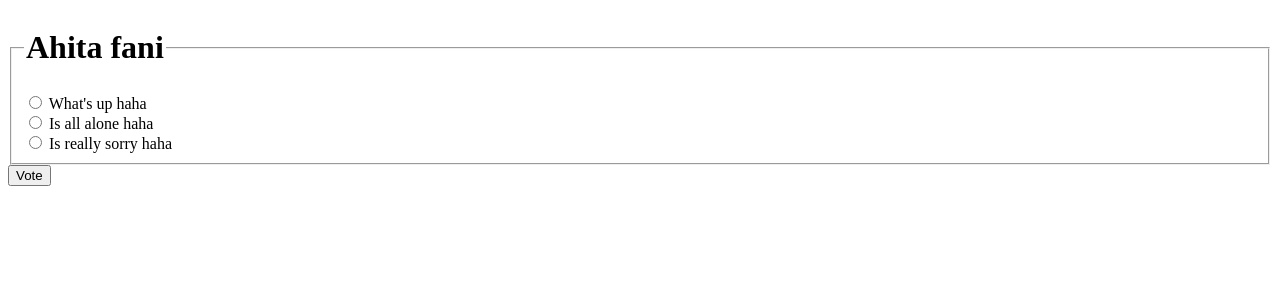
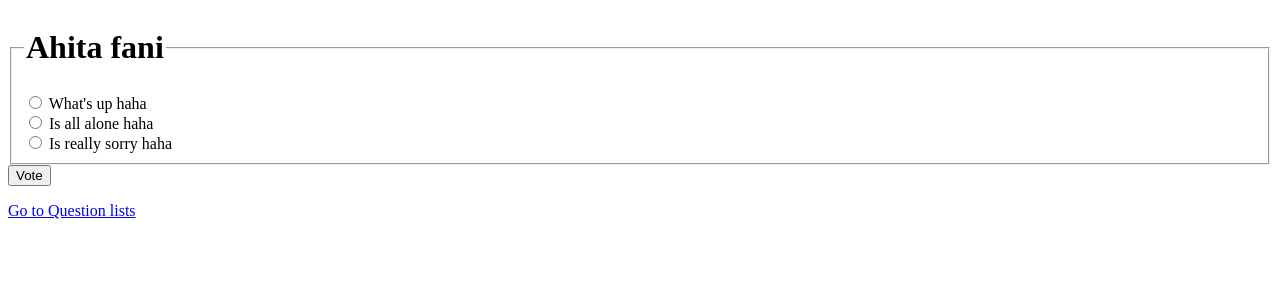
Before and after one commit to ahita1/firstdjangopro, a Django app: page /polls/2/ in a window 1280 px wide. Shown: the top 300 px of the page. Run offline with Django 5.2, Linux system fonts and the light colour scheme; data comes from the database, SQL or seed files in the repository; both versions use the stored data as it was after the commit.

Commit message:
some changes haha

```diff
--- a/polls/templates/polls/detail.html
+++ b/polls/templates/polls/detail.html
@@ -18,3 +18,4 @@
     </fieldset>
     <input type="submit" value="Vote">
     </form>
+    <a href="{% url 'polls:index'%}">Go to Question lists</a>
```
Also changed, not shown: db.sqlite3.
